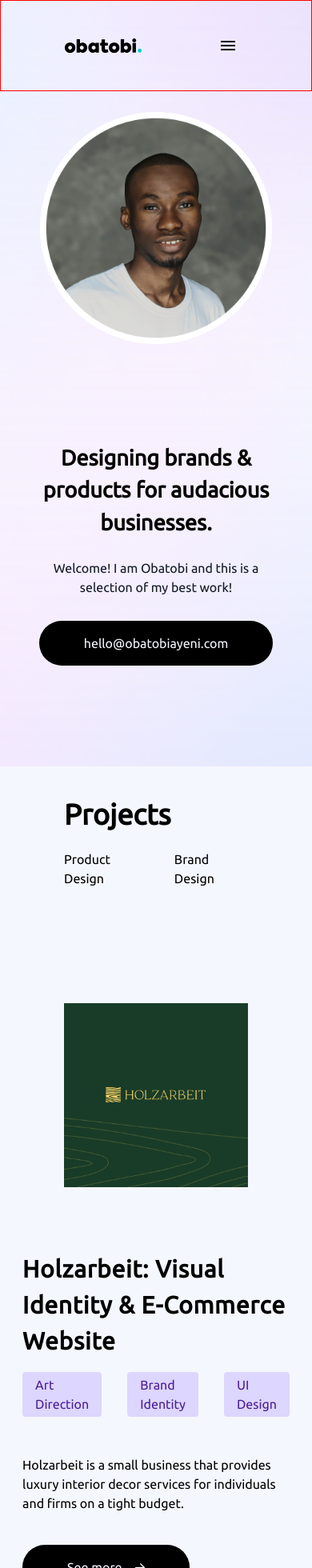
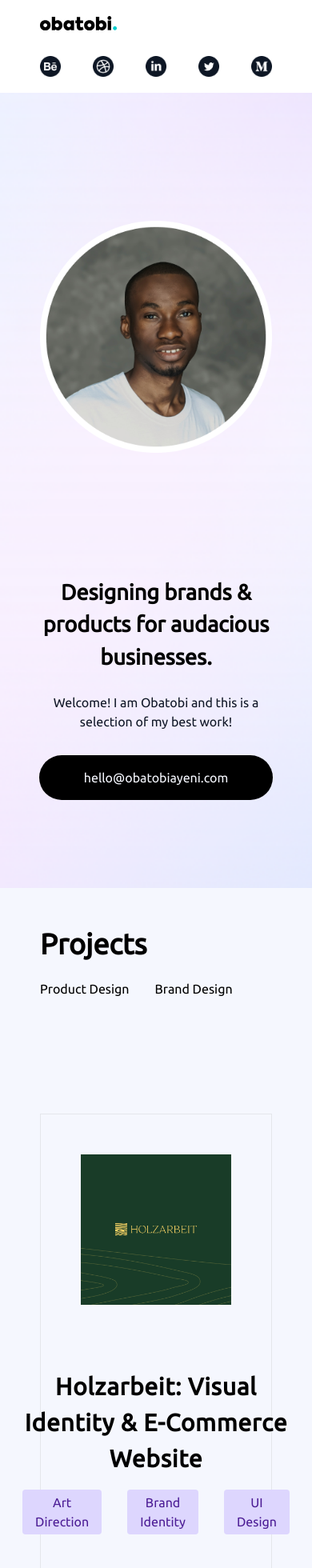
Before and after one commit to ozo-vehe/ayeni, a Vue app: page / in a window 390 px wide. Shown: the top 1960 px of the page at 80% size. Built offline with nearby package versions, Linux system fonts and the light colour scheme.

Commit message:
implemented responsive designs

```diff
--- a/src/components/NavBar.vue
+++ b/src/components/NavBar.vue
@@ -22,7 +22,8 @@
     {name: "medium", href: "https://medium.com/@johnnie.vehe", iconLink: medium},
   ])
 
-  let windowWidth = ref(0);
+  let windowWidth = ref(801);
+  let slide = ref(false);
 
 // Functions
   window.addEventListener("resize", function() {
@@ -31,9 +32,16 @@
 </script>
 
 <template>
-  <main class="box-border px-20 py-8 flex flex-wrap gap-y-8 justify-between">
+  <main class="relative box-border px-20 py-8 flex flex-wrap gap-y-8 justify-between">
     <img class="w-50" :src="logo" alt="Logo">
-    <img v-if="windowWidth <= 800" :src="hamburger" alt="Hamburger">
+    <div v-if="windowWidth <= 800" class="mobileNav">
+      <img @click="slide=!slide" class="cursor-pointer" :src="hamburger" alt="Hamburger"/>
+      <ul :class="{slide: slide}" class="py-8 transition-all bg-white absolute left-0 -bottom-0 w-full flex justify-center gap-10">
+        <li v-for="link in links">
+          <a :href="link.href" target="_blank"><img class="w-50" :src="link.iconLink" :alt="link.name" /></a>
+        </li>
+      </ul>
+    </div>
     <ul v-else class="flex gap-10">
       <li v-for="link in links">
         <a :href="link.href" target="_blank"><img class="w-50" :src="link.iconLink" :alt="link.name" /></a>
@@ -43,12 +51,20 @@
 </template>
 
 <style scoped>
-  main {
-    border: thin solid red;
-  }
-  @media screen and (max-width: 800) {
+  @media screen and (max-width: 800px) {
     main {
-      background-color: aliceblue;
+      padding: 20px 50px;
+      margin-bottom: 150px;
+      background-color: #fff;
+    }
+    .mobileNav ul {
+      z-index: -1;
+      bottom: 0;
+      transition: all 0.5s;
+    }
+    .mobileNav ul.slide {
+      z-index: 0;
+      bottom: -6rem;
     }
   }
 </style>
--- a/src/components/Project.vue
+++ b/src/components/Project.vue
@@ -13,7 +13,7 @@
       <img class="w-full" :src="project.image" :alt="project.name">
     </div>
     <div class="projectInfo w-600">
-      <h1 class="text-3xl font-bold tracking-wide leading-normal">{{ project.name }}</h1>
+      <h1 class="text-3xl p-0 m-0 font-bold tracking-wide leading-normal">{{ project.name }}</h1>
       <div class="projectTags flex gap-x-8 my-4">
         <p class="bg-violet-200 px-4 py-1 rounded" v-for="tag in project.tags">
           <span class="text-violet-900">{{ tag }}</span>
--- a/src/pages/LandingPage.vue
+++ b/src/pages/LandingPage.vue
@@ -11,7 +11,7 @@ defineProps({
 <template>
   <main class="landingPage">
     <NavBar name="obatobi"/>
-    <div class="relative w-full min-h-screen box-border px-20 pb-32 flex flex-wrap justify-center items-center">
+    <div class="relative w-full min-h-screen box-border px-20 pb-32 pt-16 flex flex-wrap gap-y-16 justify-center items-center">
       <div class="heroText w-720 order-0">
         <h1 class="mb-4 leading-normal text-dark text-5xl font-bold">
           Designing brands &amp; products for
@@ -63,4 +63,16 @@ defineProps({
       margin: 30px auto;
     }
   }
+
+  @media screen and (max-width: 1000px) {
+    main h1 {
+      text-align: center;
+    }
+    .heroText p {
+      text-align: center;
+    }
+    .heroText button {
+      margin: 30px auto;
+    }
+  }
 </style>
--- a/src/pages/ProjectsPage.vue
+++ b/src/pages/ProjectsPage.vue
@@ -52,7 +52,7 @@
       <a href="#">product design</a>
       <a href="#">brand design</a>
     </div>
-    <div class="w-full my-36" v-for="project in projects" :key="project.id">
+    <div class="w-full border text-center my-36" v-for="project in projects" :key="project.id">
       <template v-if="project.id % 2 !== 0">
         <Project order="order-1" :project="project" />
       </template>
@@ -62,3 +62,11 @@
     </div>
   </main>
 </template>
+
+<style scoped>
+  @media screen and (max-width: 800px) {
+    main {
+      padding: 50px;
+    }
+  }
+</style>
```
